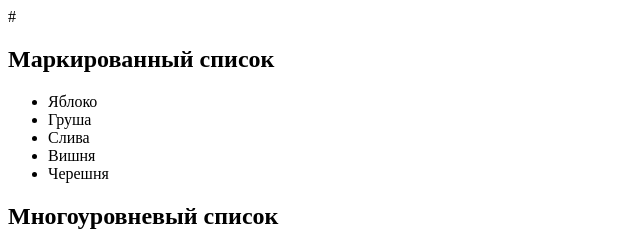
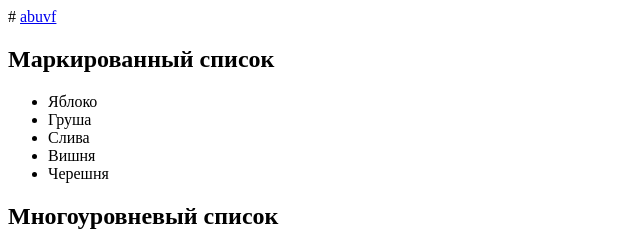
Before and after one commit to askerov123/kursov, a plain HTML site: page index.html in a window 1280 px wide. Shown: the top 240 px of the page, 0-640 px from the left. Drawn offline with Linux system fonts and the light colour scheme.

Commit message:
Update index.html

```diff
--- a/index.html
+++ b/index.html
@@ -1,6 +1,7 @@
 # <html>
 <head>
 <link src="my.css" rel="stylesheet">
+<A HREF=’https://www.figma.com/design/kuXd09wUYe1qZmuKCGEZGr/Figma-basics?node-id=601-9&t=TO8sfZ0s1lSHt4Z9-1’>abuvf</A>
 </head>
 <body> <I"am color=red; font-size: 34px>
 <H2>Маркированный список</H2>
```
